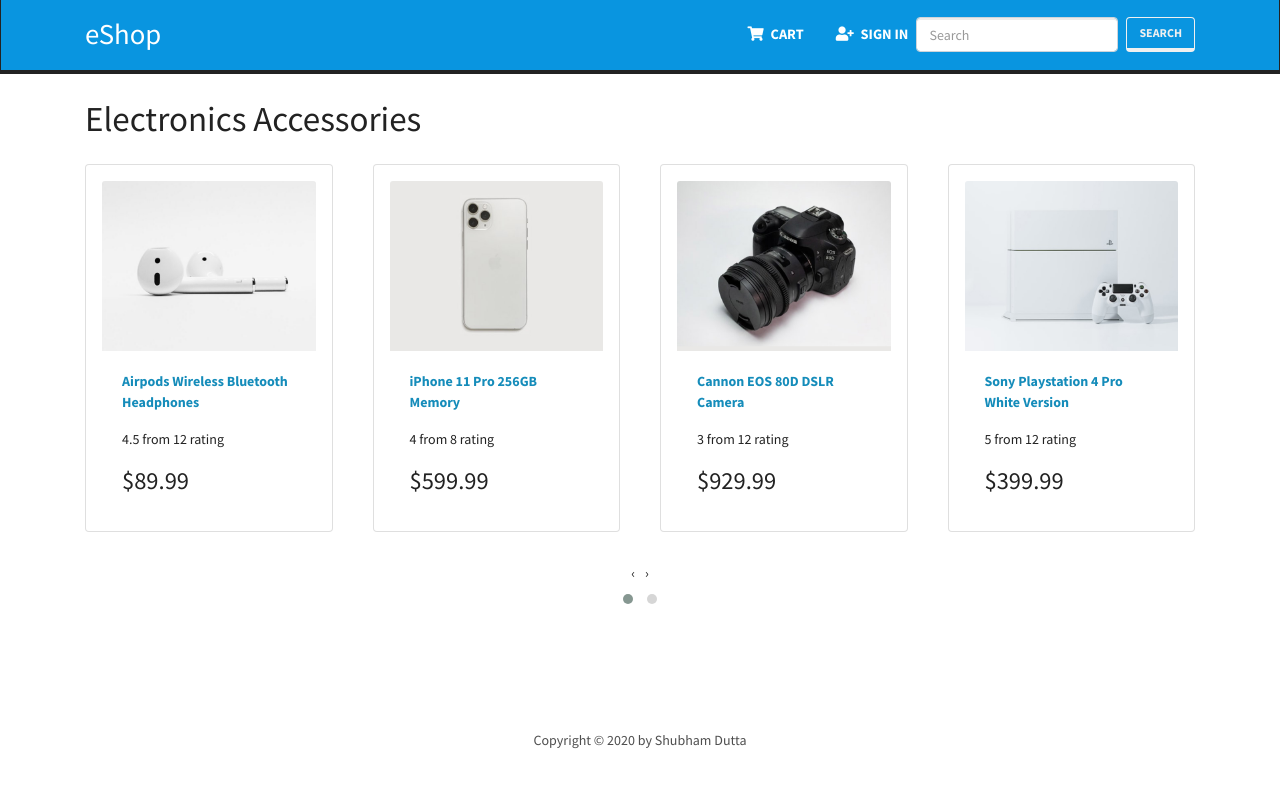
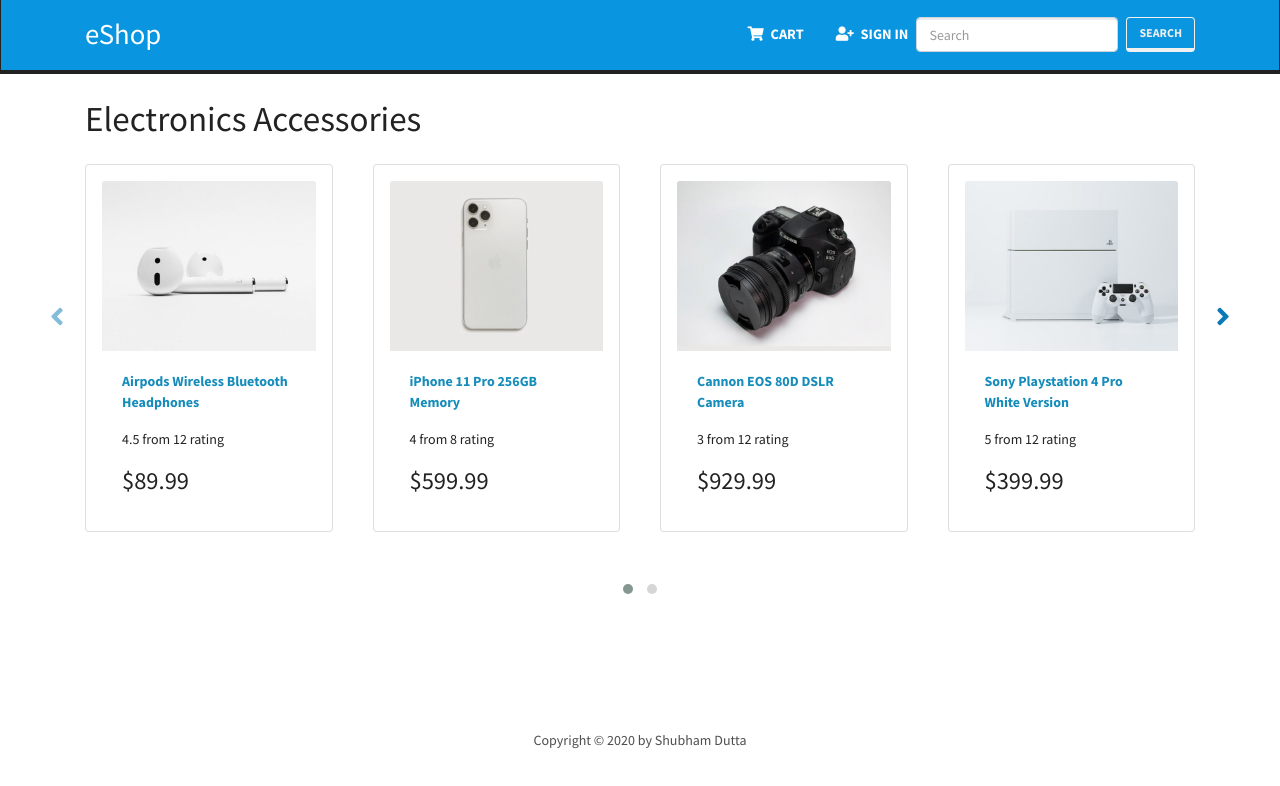
Before and after one commit to codpen/eshop-ecommerce-react, a React (Create React App) app in the folder frontend/: page / in a window 1280 px wide. Shown: the top 786 px of the page. Built offline with nearby package versions, Linux system fonts and the light colour scheme.

Commit message:
add custom navigation to carousal

```diff
--- a/frontend/src/screen/Home.js
+++ b/frontend/src/screen/Home.js
@@ -13,11 +13,20 @@
   home_appliances,
 } from "../products";
 
+import "../styles/Screen/Home.css";
+
 export default function Home() {
   const options = {
-    loop: true,
+    loop: false,
+    slideSpeed: 1000,
     margin: 10,
     nav: true,
+    singleItem: true,
+    transitionStyle: "fade",
+    navText: [
+      "<i class='fa fa-2x fa-angle-left'></i>",
+      "<i class='fa fa-2x fa-angle-right'></i>",
+    ],
     responsive: {
       0: {
         items: 1,
--- /dev/null
+++ b/frontend/src/styles/Screen/Home.css
@@ -0,0 +1,29 @@
+.owl-carousel .fa {
+  position: absolute;
+  cursor: pointer;
+  top: 34%;
+}
+
+.owl-carousel .fa-angle-left {
+  color: #0a7ab6;
+  left: -20px;
+}
+
+.owl-carousel .fa-angle-right {
+  color: #0a7ab6;
+  right: -20px;
+}
+
+.owl-carousel .fa-angle-right.disabled,
+.owl-carousel .fa-angle-left.disabled {
+  pointer-events: none;
+  opacity: 0.1;
+}
+
+.owl-carousel .fa-angle-left:hover {
+  color: #70e0e6;
+}
+
+.owl-carousel .fa-angle-right:hover {
+  color: #70e0e6;
+}
```
